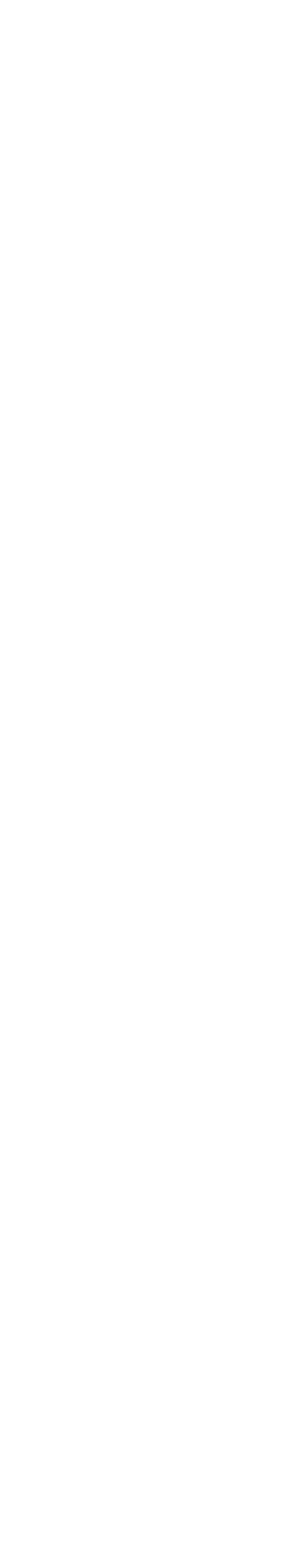
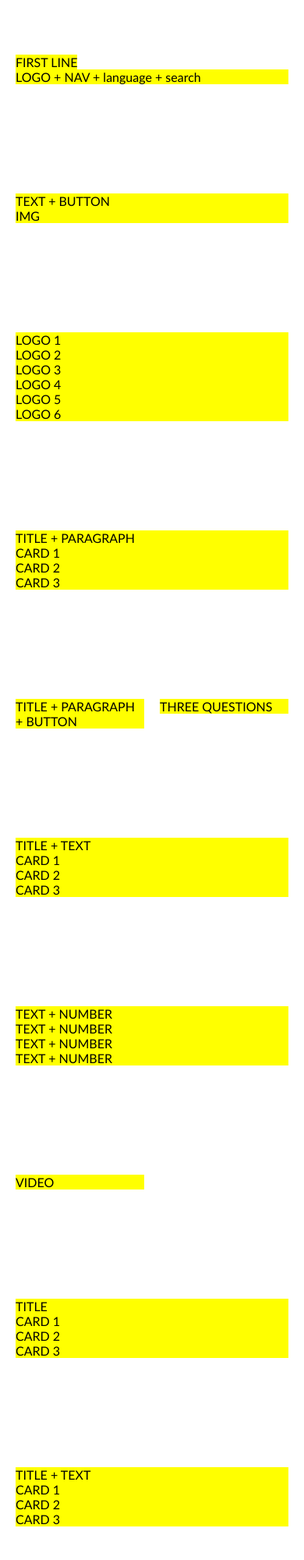
Before and after one commit to front-end-by-rimantas/29b-grupe-mitech-portfolio, a website: page index.html in a window 390 px wide. Shown: the top 2000 px of the page at 78% size. Before the commit the page ends 844 px from the top, so only its background shows below. Drawn offline with Linux system fonts and the light colour scheme.

Commit message:
Structure by section

```diff
--- a/index.html
+++ b/index.html
@@ -5,48 +5,196 @@
     <meta charset="UTF-8">
     <meta http-equiv="X-UA-Compatible" content="IE=edge">
     <meta name="viewport" content="width=device-width, initial-scale=1.0">
-    <title>Portfolio</title>
+    <title>Mitech portfolio</title>
     <link rel="stylesheet" href="./css/home.css">
 </head>
 
 <body>
     <!-- Header start here -->
+    <header class="container">
+        <div class="row">
+            <p class="ol-12 col-md-12 col-lg-12">FIRST LINE</p>
+            <div class="col-12 col-md-12 col-lg-12">LOGO + NAV + language + search</div>
+        </div>
+    </header>
     <!-- Header end here -->
 
     <!-- Img section start here -->
+    <section class="container">
+        <div class="row">
+            <div class="col-12 col-md-6 col-lg-5">
+                TEXT + BUTTON
+            </div>
+            <div class="col-12 col-md-6 col-lg-6 ml-lg-1">
+                IMG
+            </div>
+        </div>
+    </section>
     <!-- Img section end here -->
 
     <!-- Logo line start here -->
+    <section class="container">
+        <div class="row">
+            <div class="col-12 col-md-6 col-lg-2 col-xl-2">LOGO 1</div>
+            <div class="col-12 col-md-6 col-lg-2 col-xl-2">LOGO 2</div>
+            <div class="col-12 col-md-6 col-lg-2 col-xl-2">LOGO 3</div>
+            <div class="col-12 col-md-6 col-lg-2 col-xl-2">LOGO 4</div>
+            <div class="col-12 col-md-6 col-lg-2 col-xl-2">LOGO 5</div>
+            <div class="col-12 col-md-6 col-lg-2 col-xl-2">LOGO 6</div>
+        </div>
+    </section>
     <!-- Logo line end here -->
 
     <!-- Our services start here -->
+    <section class="container">
+        <div class="row">
+            <div class="col-12 col-lg-10 ml-lg-1 col-xl-8 ml-xl-2">
+                TITLE + PARAGRAPH
+            </div>
+            <div class="col-12 col-md-6 col-lg-4">CARD 1</div>
+            <div class="col-12 col-md-6 col-lg-4">CARD 2</div>
+            <div class="col-12 col-md-6 col-lg-4">CARD 3</div>
+        </div>
+    </section>
     <!-- Our services end here -->
 
     <!-- Our company start here -->
+    <sectiion class="container">
+        <div class="row">
+            <div class="col-6 col-lg-6 col-md-12 col-sm-12 col-xs-12">
+                TITLE + PARAGRAPH + BUTTON
+            </div>
+            <div class="col-6 col-lg-6 col-md-12 col-sm-12 col-xs-12">
+                THREE QUESTIONS
+            </div>
+        </div>
+    </sectiion>
     <!-- Our company end here -->
 
     <!-- Hire us why not start here -->
+    <section class="container">
+        <div class="row">
+            <div class="col-12 col-lg-10 ml-lg-1 col-xl-8 ml-xl-2">
+                TITLE + TEXT
+            </div>
+            <div class="row">
+                <div class="col-12 col-md-6 col-lg-4">CARD 1</div>
+                <div class="col-12 col-md-6 col-lg-4">CARD 2</div>
+                <div class="col-12 col-md-6 col-lg-4">CARD 3</div>
+            </div>
+        </div>
+    </section>
     <!-- Hire us why not end here -->
 
     <!-- Number line start here -->
+    <section class="container">
+        <div class="row">
+            <div class="col-12 col-md-6 col-lg-3">
+                TEXT + NUMBER
+            </div>
+            <div class="col-12 col-md-6 col-lg-3">
+                TEXT + NUMBER
+            </div>
+            <div class="col-12 col-md-6 col-lg-3">
+                TEXT + NUMBER
+            </div>
+            <div class="col-12 col-md-6 col-lg-3">
+                TEXT + NUMBER
+            </div>
+        </div>
+    </section>
     <!-- Number line end here -->
 
     <!-- Video section start here -->
+    <section class="container">
+        <div class="row">
+            <div class="col-6 col-lg-12 col-md-12 col-sm-12 col-xs-12">
+                VIDEO
+            </div>
+        </div>
+    </section>
     <!-- Video section end here -->
 
     <!-- Cases studies start here -->
+    <section class="container">
+        <div class="row">
+            <div class="col-12 col-lg-10 ml-lg-1 col-xl-8 ml-xl-2">
+                TITLE
+            </div>
+            <div class="col-12 col-md-6 col-lg-4">CARD 1</div>
+            <div class="col-12 col-md-6 col-lg-4">CARD 2</div>
+            <div class="col-12 col-md-6 col-lg-4">CARD 3</div>
+        </div>
+    </section>
     <!-- Cases studies end here -->
 
     <!-- Testimonials start here -->
+    <section class="container">
+        <div class="row">
+            <div class="col-12 col-lg-10 ml-lg-1 col-xl-8 ml-xl-2">
+                TITLE + TEXT
+            </div>
+            <div class="col-12 col-md-6 col-xl-4">CARD 1</div>
+            <div class="col-12 col-md-6 col-xl-4">CARD 2</div>
+            <div class="col-12 col-md-6 col-lg-4">CARD 3</div>
+        </div>
+    </section>
     <!-- Testimonials end here -->
 
     <!-- Blogs & news start here -->
+    <section class="container">
+        <div class="row">
+            <div class="col-xs-12 col-sm-6 col-md-4">
+                TITLE + LINKS
+            </div>
+            <div class="col-12 col-md-6 col-lg-4">
+                CARD 1
+            </div>
+            <div class="col-12 col-md-6 col-lg-4">
+                CARD 2
+            </div>
+        </div>
+    </section>
     <!-- Blogs & news end here -->
 
     <!-- Reach out now strat here -->
+    <section class="container">
+        <div class="row">
+            <div class="col-12 col-lg-5"> TITLE + TEXT </div>
+            <div class="col-12 col-lg-6 ml-lg-1">PHONE</div>
+        </div>
+
+    </section>
     <!-- Reach out now end here -->
 
     <!-- Footer start here -->
+    <section class="container">
+        <div class="row">
+            <div class="col-12 col-sm-6 col-xl-4">
+                LOGO + CONTACTS
+            </div>
+            <div class="col-12 col-sm-6 col-xl-2">
+                IT SERVICES
+            </div>
+            <div class="col-12 col-sm-6 col-md-4 col-xl-2">
+                QUICK LINKS
+            </div>
+            <div class="col-12 col-sm-6 col-md-4 col-xl-2">
+                SUPPORT
+            </div>
+            <div class="col-12 col-sm-6 col-md-4 col-xl-2">
+                APP LOGO
+            </div>
+        </div>
+        <div class="row">
+            <div class="col-12 col-md-6">
+                COPYRIGHT
+            </div>
+            <div class="col-12 col-md-6">
+                SOCIAL ICON
+            </div>
+        </div>
+    </section>
     <!-- Footer end here -->
 
     <script src="./js/home.js" type="module" defer></script>
```
